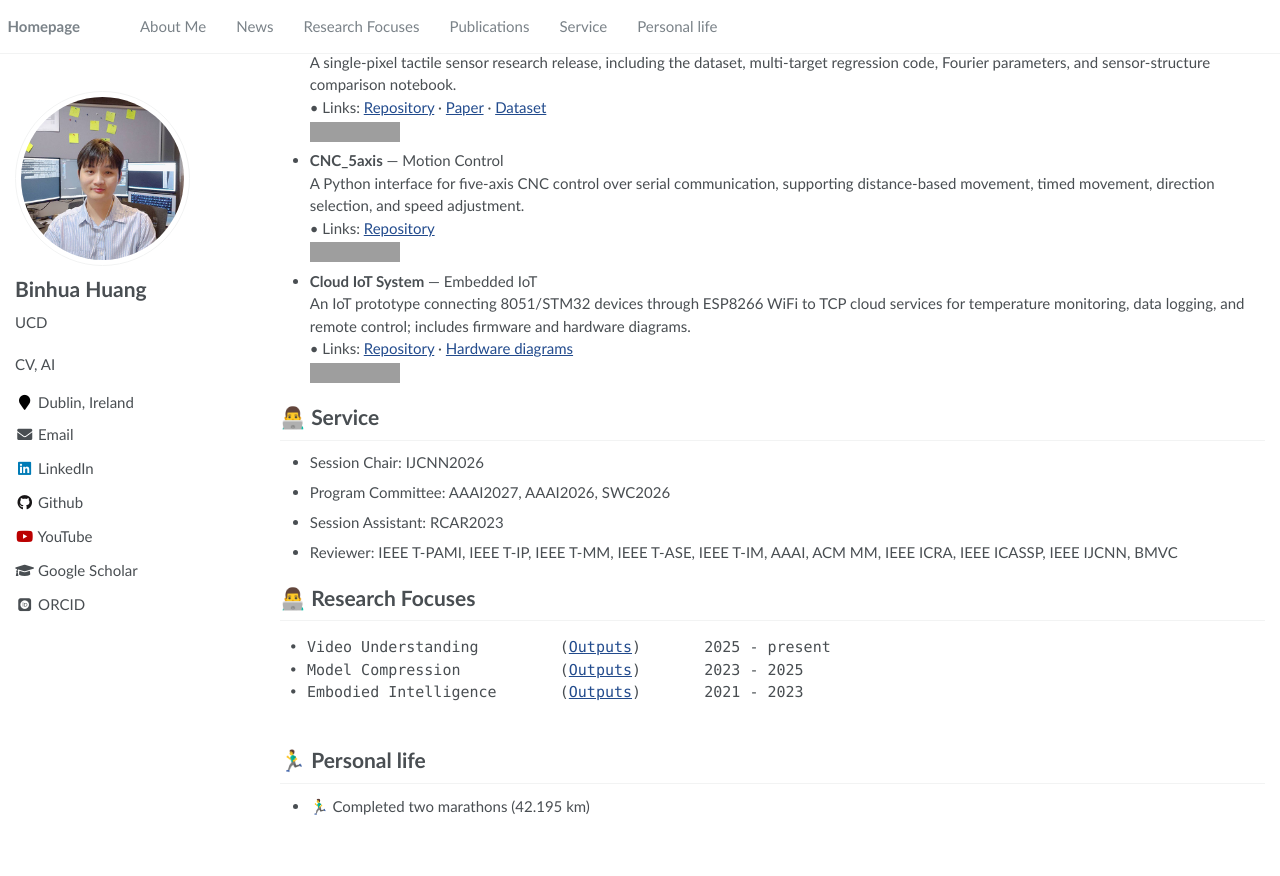
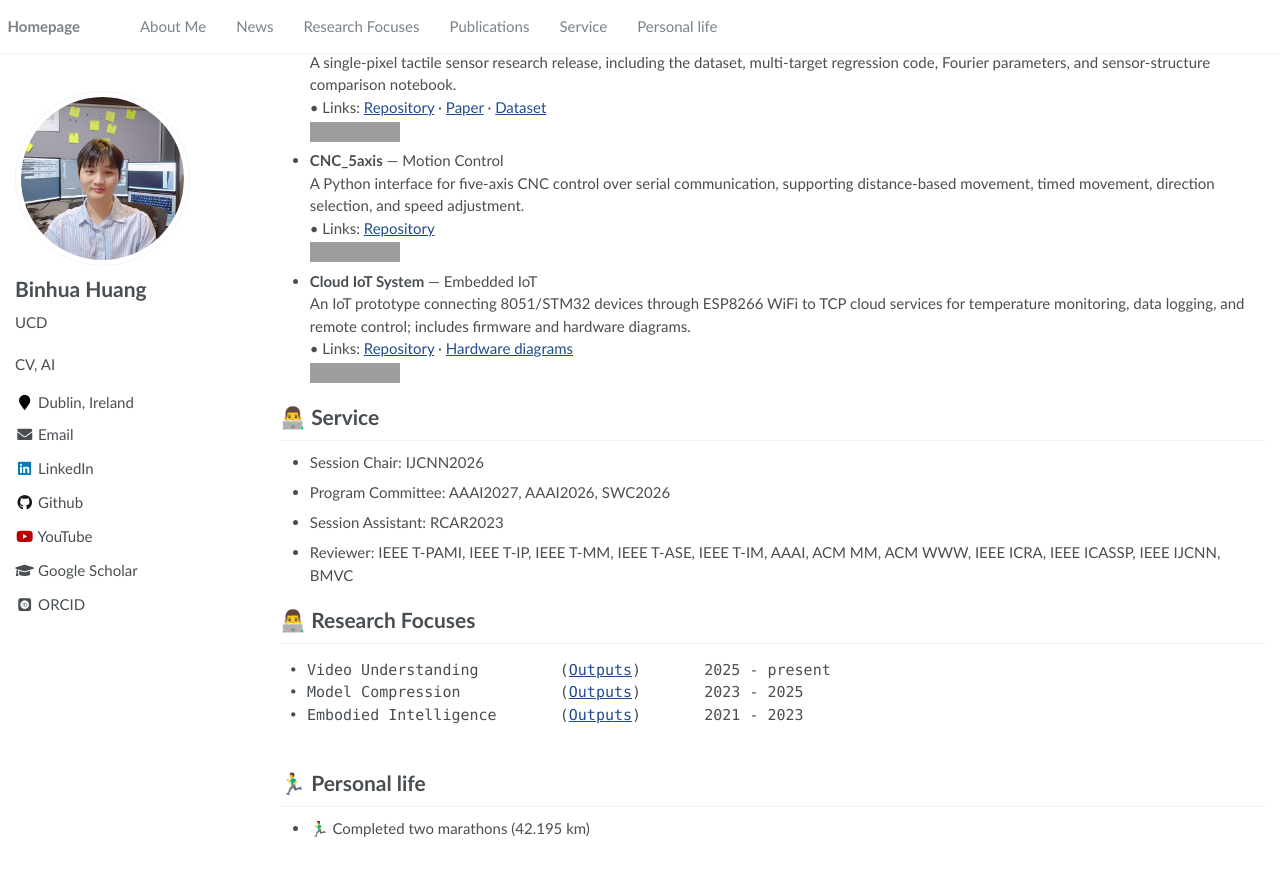
Before and after one commit to microa/microa.github.io, a Jekyll site: the page built from _pages/about.md, in a window 1280 px wide and 900 px high, scrolled down 1765 px, cut to the strip 0-876 px from the top of the window. Built offline with Jekyll 4.4.1, drawn with Linux system fonts in a browser that asks for light colours; some web fonts are replaced; grey boxes are pictures that could not be loaded.

Commit message:
Update reviewer list in about.md

```diff
--- a/_pages/about.md
+++ b/_pages/about.md
@@ -101,7 +101,7 @@ More papers on <a href='https://scholar.google.com/citations?user=WsVak2gAAAAJ'>
 - Session Chair: IJCNN2026
 - Program Committee: AAAI2027, AAAI2026, SWC2026
 - Session Assistant: RCAR2023
-- Reviewer: IEEE T-PAMI, IEEE T-IP, IEEE T-MM, IEEE T-ASE, IEEE T-IM, AAAI, ACM MM, IEEE ICRA, IEEE ICASSP, IEEE IJCNN, BMVC
+- Reviewer: IEEE T-PAMI, IEEE T-IP, IEEE T-MM, IEEE T-ASE, IEEE T-IM, AAAI, ACM MM, ACM WWW, IEEE ICRA, IEEE ICASSP, IEEE IJCNN, BMVC
 
 
 
```
